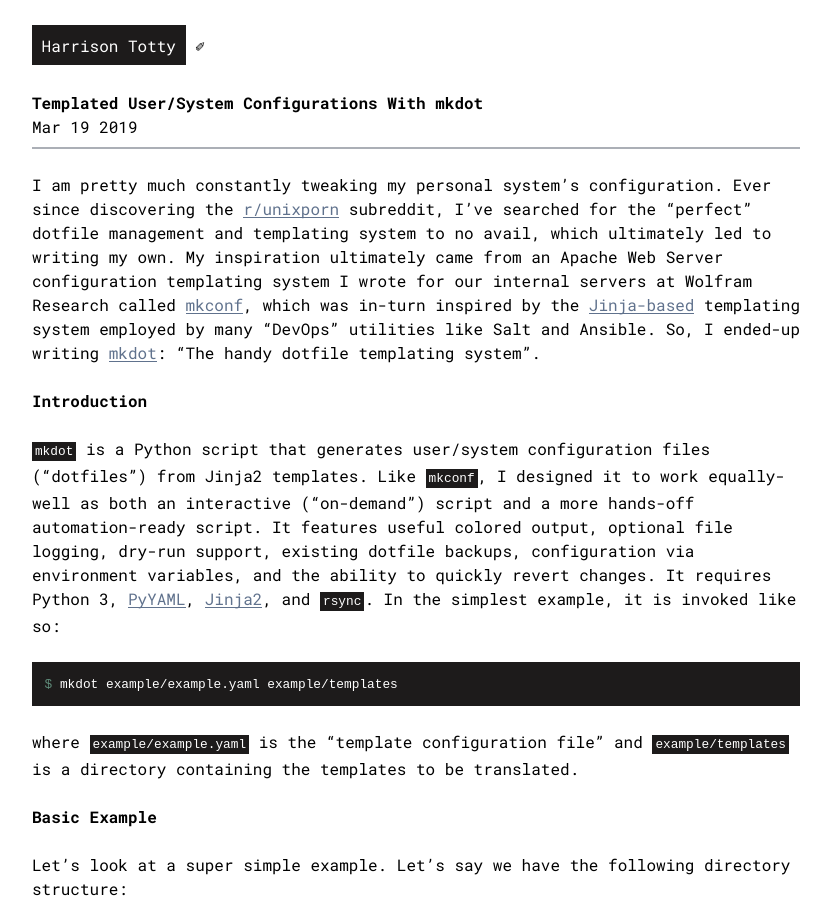
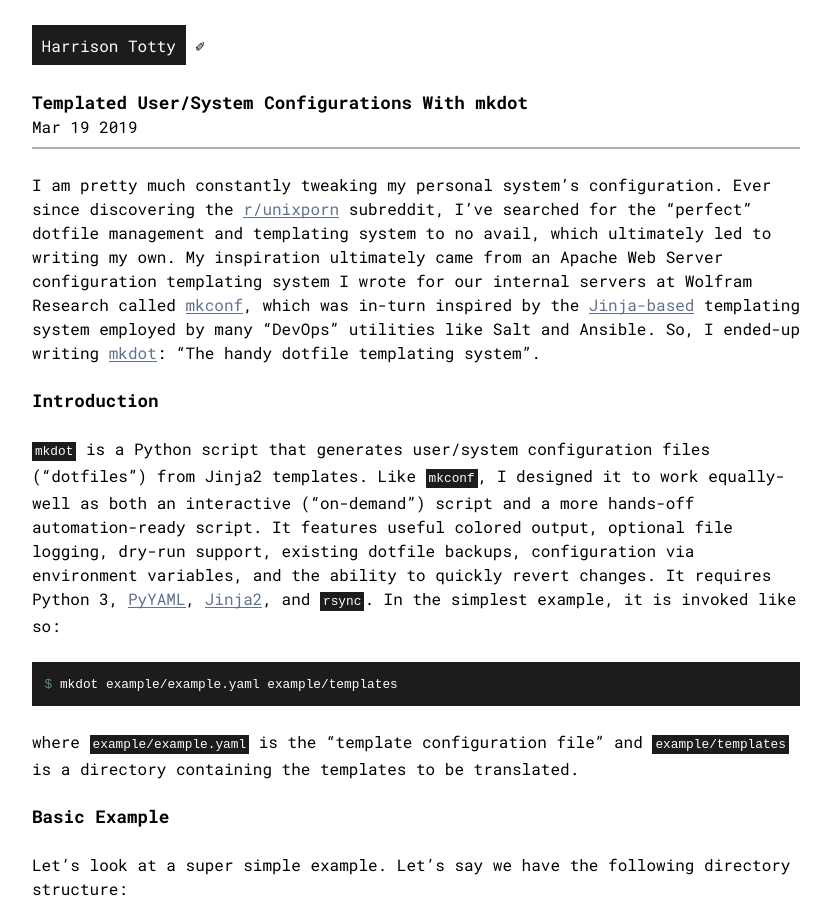
Before and after one commit to HarrisonTotty/harrisontotty.github.io, a Jekyll site: the page built from _posts/2019-03-19-mkdot.md, in a window 1280 px wide. Shown: the top 916 px of the page, without its empty margins (224-1055 px from the left). Built offline with Jekyll 4.4.1, drawn with Linux system fonts in a browser that asks for light colours.

Commit message:
updated layout

```diff
--- a/_layouts/post.html
+++ b/_layouts/post.html
@@ -36,7 +36,7 @@
     min-height: calc(100vh - 12ch);
   }
   h1 {
-    font-size: 1em;
+    font-size: 110%;
     font-weight: 700;
   }
   h1, .timestamp {
@@ -77,7 +77,7 @@
   p {
     margin: 1.5em 0;
   }
-  h1, h2, h3, h4, h5, h6 {
+  h2, h3, h4, h5, h6 {
     font-size: 1em;
   }
   pre {
```
